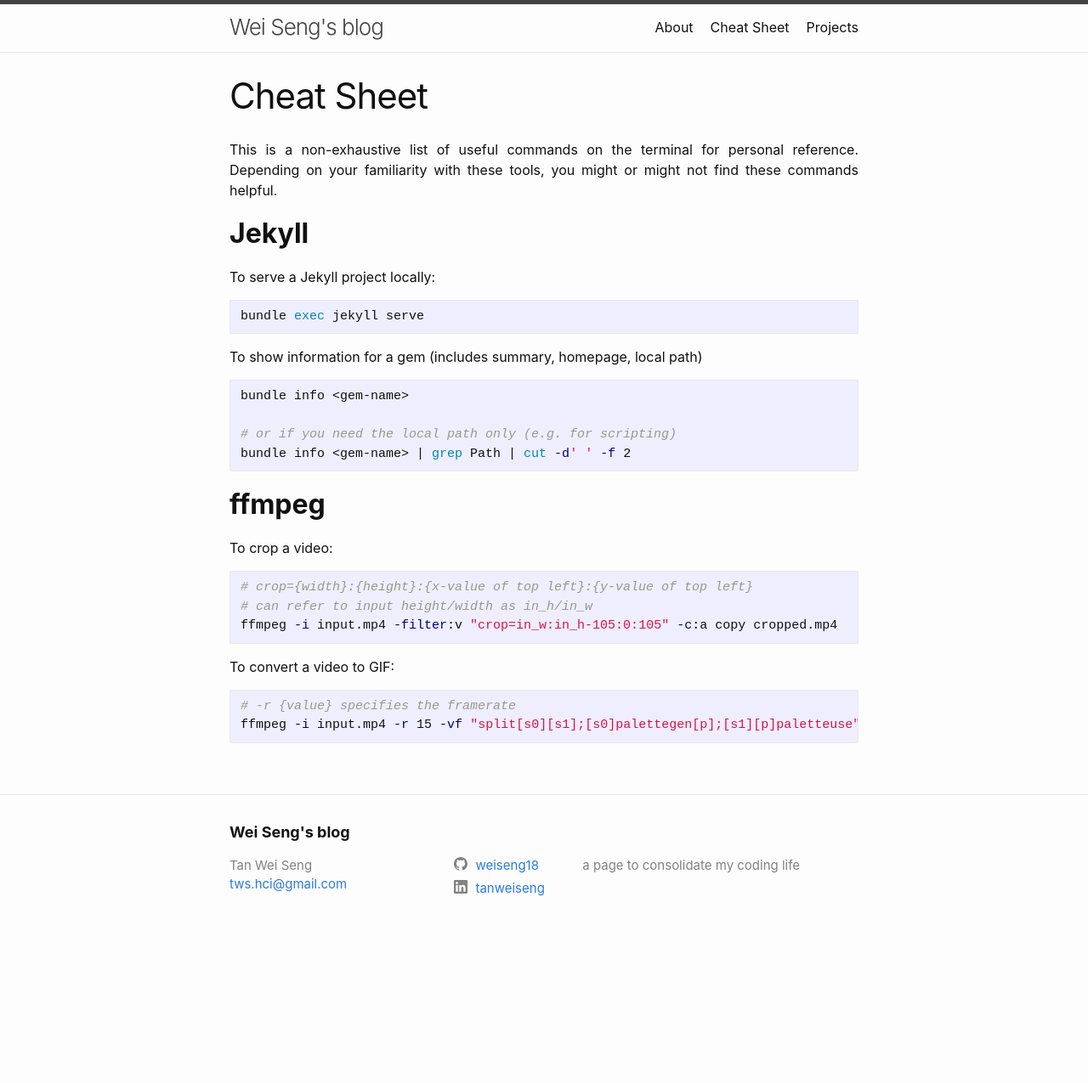
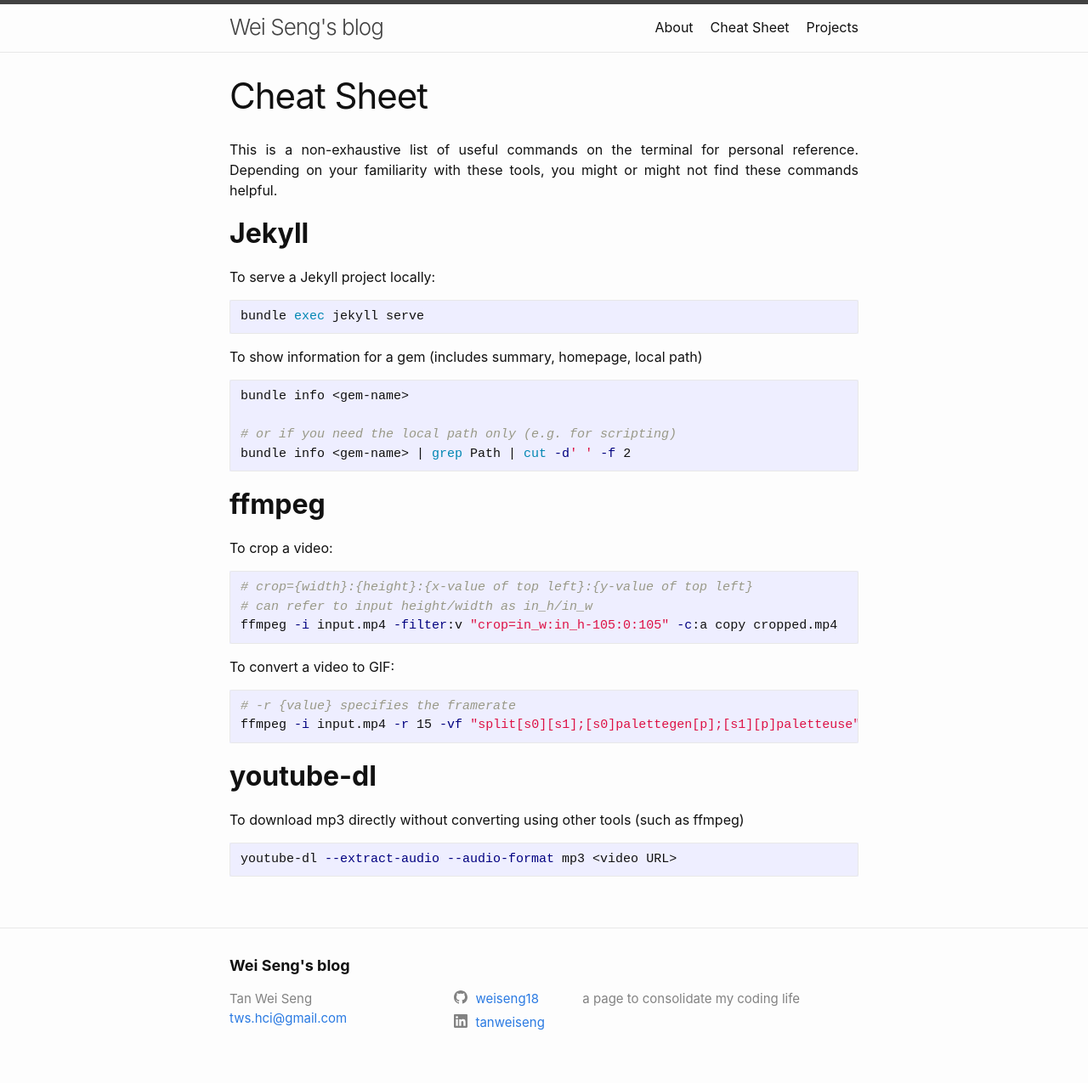
Before and after one commit to weiseng18/archived-blog, a Jekyll site: the page built from dev/cheat-sheet.md, in a window 1280 px wide. Shown: the whole page at 85% size. Built offline with Jekyll 4.4.1, drawn with Linux system fonts in a browser that asks for light colours; our own code applies the rules of GitHub Pages for plain Markdown files; before the commit the page ends 1118 px from its top, so only the background shows below that.

Commit message:
[cheat sheet] add youtube-dl section

````diff
--- a/dev/cheat-sheet.md
+++ b/dev/cheat-sheet.md
@@ -37,3 +37,11 @@ To convert a video to GIF:
 # -r {value} specifies the framerate
 ffmpeg -i input.mp4 -r 15 -vf "split[s0][s1];[s0]palettegen[p];[s1][p]paletteuse" output.gif
 ```
+
+## youtube-dl
+
+To download mp3 directly without converting using other tools (such as ffmpeg)
+
+```shell
+youtube-dl --extract-audio --audio-format mp3 <video URL>
+```
````
